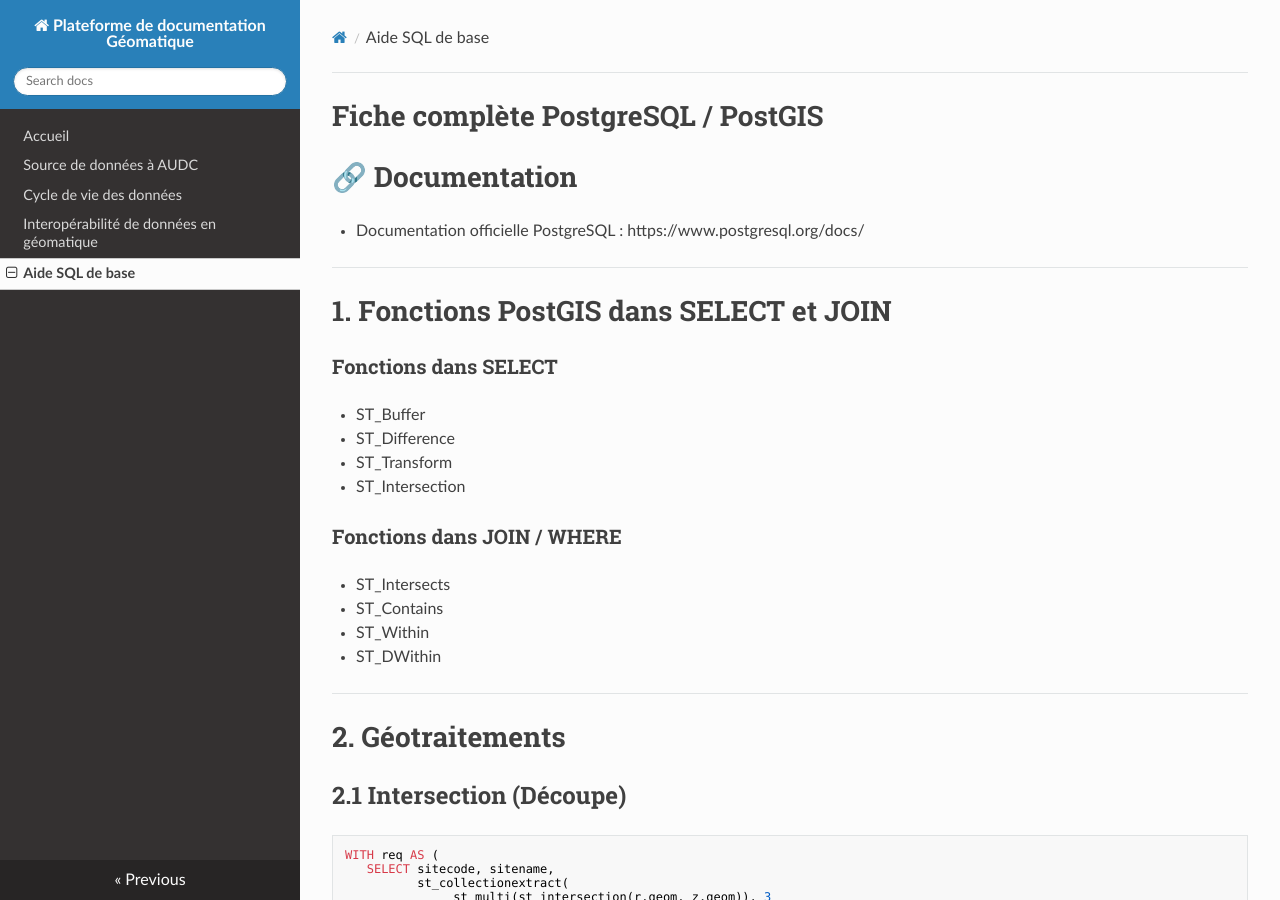
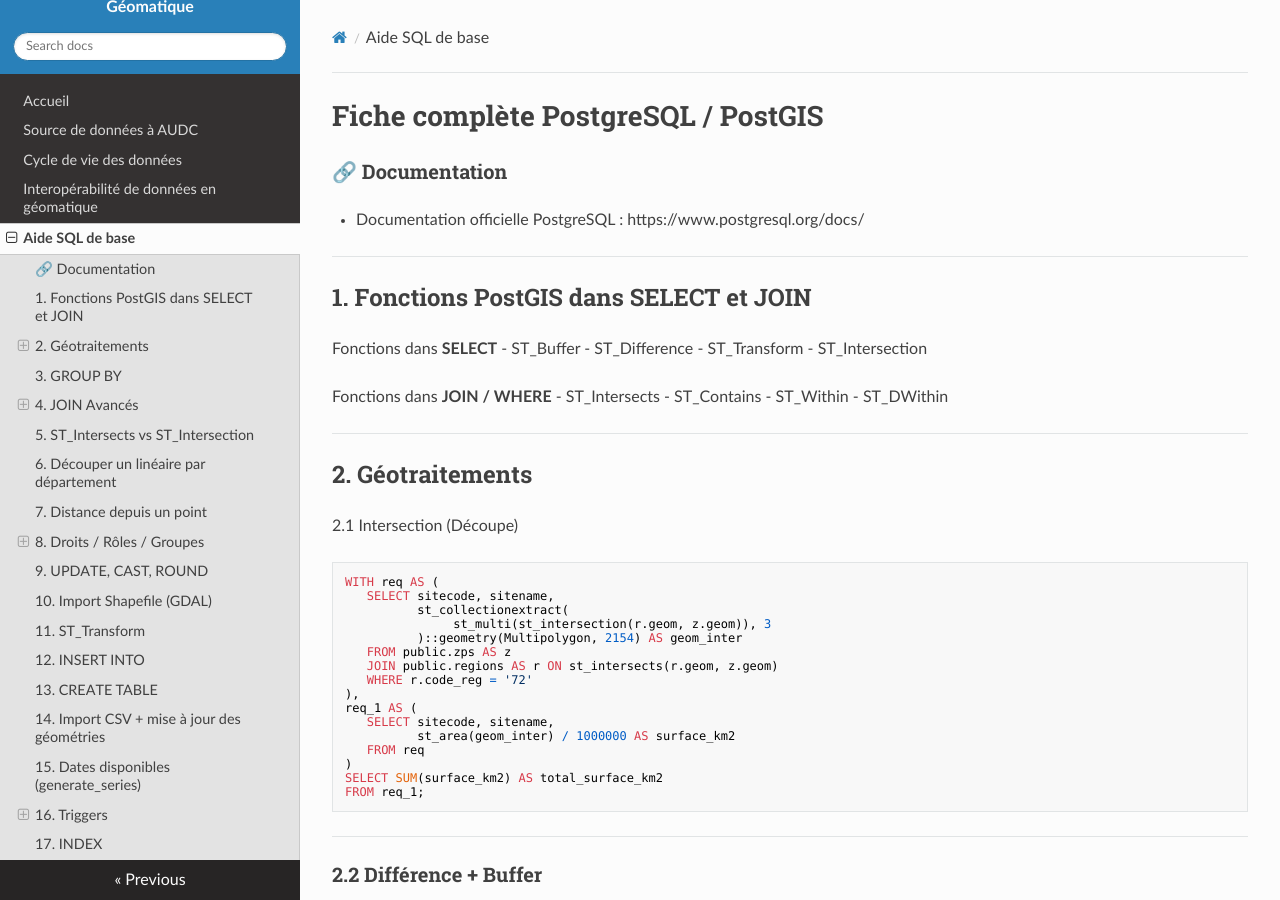
Before and after one commit to abdou123-guene/Site_de_documentation_geomatique, an MkDocs documentation site: the page built from docs/aide_sql.md, in a window 1280 px wide and 900 px high. Built offline with MkDocs 1.6.1, drawn with Linux system fonts in a browser that asks for light colours; nearby versions of some CDN libraries.

Commit message:
Update aide_sql.md

````diff
--- a/docs/aide_sql.md
+++ b/docs/aide_sql.md
@@ -1,19 +1,19 @@
 #  Fiche complète PostgreSQL / PostGIS
 
-# 🔗 Documentation
+### 🔗 Documentation
 - Documentation officielle PostgreSQL : https://www.postgresql.org/docs/
 
 ---
 
-#  1. Fonctions PostGIS dans SELECT et JOIN
+##  1. Fonctions PostGIS dans SELECT et JOIN
 
-###  Fonctions dans **SELECT**
+  Fonctions dans **SELECT**
 - ST_Buffer
 - ST_Difference
 - ST_Transform
 - ST_Intersection
 
-###  Fonctions dans **JOIN / WHERE**
+  Fonctions dans **JOIN / WHERE**
 - ST_Intersects
 - ST_Contains
 - ST_Within
@@ -21,9 +21,9 @@
 
 ---
 
-#  2. Géotraitements
+##  2. Géotraitements
 
-## 2.1 Intersection (Découpe)
+ 2.1 Intersection (Découpe)
 
 ```sql
 WITH req AS (
@@ -46,7 +46,7 @@
 
 ---
 
-## 2.2 Différence + Buffer
+### 2.2 Différence + Buffer
 
 ```sql
 WITH req AS (
@@ -61,7 +61,7 @@
 
 ---
 
-## 2.3 ST_Distance (condition)
+### 2.3 ST_Distance (condition)
 
 ```sql
 SELECT DISTINCT e.id, p.commune, p.code_postal,
@@ -76,7 +76,7 @@
 
 ---
 
-#  3. GROUP BY
+##  3. GROUP BY
 
 ```sql
 WITH req AS (
@@ -94,9 +94,9 @@
 
 ---
 
-#  4. JOIN Avancés
+##  4. JOIN Avancés
 
-## 4.1 ON TRUE
+### 4.1 ON TRUE
 
 ```sql
 SELECT DISTINCT ON (e.id)
@@ -109,7 +109,7 @@
 ORDER BY e.id, distance ASC;
 ```
 
-## 4.2 ST_DWithin
+### 4.2 ST_DWithin
 
 ```sql
 WITH req AS (
@@ -127,7 +127,7 @@
 
 ---
 
-#  5. ST_Intersects vs ST_Intersection
+##  5. ST_Intersects vs ST_Intersection
 
 | Fonction | Rôle |
 |---------|------|
@@ -143,7 +143,7 @@
 
 ---
 
-#  6. Découper un linéaire par département
+##  6. Découper un linéaire par département
 
 ```sql
 SELECT d.code_insee, d.nom AS departement, c.nomentiteh AS cours_eau,
@@ -157,7 +157,7 @@
 
 ---
 
-#  7. Distance depuis un point
+##  7. Distance depuis un point
 
 ```sql
 WITH req AS (
@@ -173,9 +173,9 @@
 
 ---
 
-#  8. Droits / Rôles / Groupes
+##  8. Droits / Rôles / Groupes
 
-## Création d’un rôle
+### Création d’un rôle
 
 ```sql
 CREATE ROLE Lea LOGIN PASSWORD 'toto';
@@ -184,7 +184,7 @@
 TO Lea;
 ```
 
-## Création de groupes
+### Création de groupes
 
 ```sql
 CREATE ROLE gr_visu;
@@ -194,7 +194,7 @@
 CREATE ROLE gr_maj_type_bati;
 ```
 
-## Affectation
+### Affectation
 
 ```sql
 GRANT SELECT ON ALL TABLES IN SCHEMA cadastre_tlse TO gr_visu;
@@ -204,7 +204,7 @@
 
 ---
 
-#  9. UPDATE, CAST, ROUND
+##  9. UPDATE, CAST, ROUND
 
 ```sql
 UPDATE public.regions
@@ -213,7 +213,7 @@
 
 ---
 
-#  10. Import Shapefile (GDAL)
+##  10. Import Shapefile (GDAL)
 
 ```
 ogr2ogr -f "PostgreSQL" PG:"dbname=GDAL user=postgres password=XXX host=localhost port=5434" "C:\path\REGION.shp" -nln regions -nlt MULTIPOLYGON
@@ -221,7 +221,7 @@
 
 ---
 
-#  11. ST_Transform
+##  11. ST_Transform
 
 ```sql
 CREATE TABLE table_reproj AS
@@ -231,7 +231,7 @@
 
 ---
 
-#  12. INSERT INTO
+##  12. INSERT INTO
 
 ```sql
 INSERT INTO public.etat (type)
@@ -240,7 +240,7 @@
 
 ---
 
-#  13. CREATE TABLE
+##  13. CREATE TABLE
 
 ```sql
 CREATE TABLE arbre (
@@ -253,7 +253,7 @@
 
 ---
 
-#  14. Import CSV + mise à jour des géométries
+##  14. Import CSV + mise à jour des géométries
 
 ```sql
 COPY faune_auvergne_temp
@@ -286,7 +286,7 @@
 
 ---
 
-#  15. Dates disponibles (generate_series)
+##  15. Dates disponibles (generate_series)
 
 ```sql
 SELECT jour
@@ -306,9 +306,9 @@
 
 ---
 
-#  16. Triggers
+##  16. Triggers
 
-## Date automatique
+### Date automatique
 
 ```sql
 CREATE OR REPLACE FUNCTION fn_set_date_creation()
@@ -325,7 +325,7 @@
 EXECUTE FUNCTION fn_set_date_creation();
 ```
 
-## Surface automatique
+### Surface automatique
 
 ```sql
 CREATE OR REPLACE FUNCTION update_area()
@@ -344,7 +344,7 @@
 
 ---
 
-#  17. INDEX
+##  17. INDEX
 
 ```sql
 CREATE INDEX idx_parcel_numpar_c10436
````
